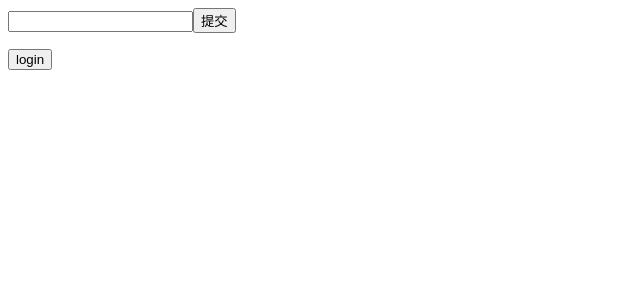
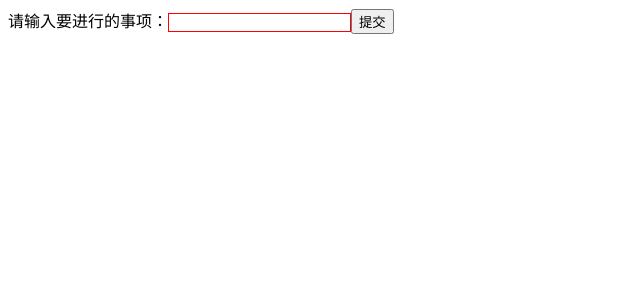
Before and after one commit to henryboom/react_learn, a React (Create React App) app: page / in a window 1280 px wide. Shown: the top 300 px of the page, without its empty margins (0-640 px from the left). Built offline with nearby package versions, Linux system fonts and the light colour scheme.

Commit message:
todoitem

```diff
--- a/src/App.js
+++ b/src/App.js
@@ -5,7 +5,7 @@ function App() {
   return (
     <Fragment>
       <TodoList />
-      <CP />
+      {/* <CP /> */}
     </Fragment>
   );
 }
--- /dev/null
+++ b/src/TodoItem.js
@@ -0,0 +1,27 @@
+import React, { Component } from "react";
+
+class TodoItem extends Component {
+    constructor(props) {
+        super(props);
+        this.handleClick = this.handleClick.bind(this)
+    }
+
+
+    render() {
+        const { content } = this.props;
+
+        return (
+            <div onClick={this.handleClick}>
+                {content}
+            </div>
+        )
+    }
+
+    handleClick() {
+        const { itemDelete, index } = this.props;
+        itemDelete(index)
+    }
+}
+
+
+export default TodoItem;
--- a/src/TodoList.js
+++ b/src/TodoList.js
@@ -1,6 +1,7 @@
 import React, { Component, Fragment } from "react";
 
-
+import "./style.css"; // 3️⃣-①：将当前目录下的 CSS 样式引入；
+import TodoItem from "./TodoItem";
 //传统的类编程
 class TodoList extends Component {
 
@@ -25,16 +26,44 @@ class TodoList extends Component {
             // ❗️❗️❗️貌似应该这样写，但……请保存代码查看页面报错！
             <Fragment>
                 <div>
-                    <input value={this.state.inputValue} onChange={this.handleInputChange.bind(this)} />
+
+                    <label htmlFor="insertArea">请输入要进行的事项：</label>
+                    {/* ❌1️⃣根据前置知识，我们貌似能很快写出满足需求的代码； */}
+                    <input
+                        id="insertArea"
+
+                        className="input"
+                        value={this.state.inputValue}
+                        onChange={this.handleInputChange.bind(this)}
+                    />
                     <button onClick={this.handleBtnClick.bind(this)}>提交</button>
                 </div>
-                <ul onClick={this.handleItemDelete.bind(this)}>
+                {/* <ul onClick={this.handleItemDelete.bind(this)}>
                     {this.state.list.map((item, index) => (
                         <li key={index} data-index={index}>{item} {index}</li>
                     ))}
+                </ul> */}
+                <ul>
+                    {this.getTodoItem()}
                 </ul>
+
             </Fragment>
         )
+    }
+
+
+    getTodoItem() {
+        return this.state.list.map((item, index) => {
+            return (
+                <TodoItem
+                    key={index}
+
+                    content={item}
+                    index={index}
+                    itemDelete={this.handleItemDelete1.bind(this)}
+                />
+            )
+        })
     }
 
 
@@ -54,7 +83,7 @@ class TodoList extends Component {
         })
     }
 
-    //删除某一项
+    //删除某一项,(对于事件委托)
     handleItemDelete(e) {
         // 事件委托：判断点击的是否是 li 元素
         if (e.target.tagName.toLowerCase() === 'li') {
@@ -66,6 +95,23 @@ class TodoList extends Component {
             });
         }
     }
+
+
+    //监听每一个元素项
+    handleItemDelete1(index) {
+        const list = [...this.state.list]
+        /*
+        ❎-⑨：用 prevState 来代替
+     数据“修改前”的状态；
+                */
+
+        list.splice(index, 1)
+        this.setState({ // ❎-⑧：新版 React 提倡我们用“传入函数”的形式修改“数据项”；
+            list: list
+        }
+        )
+    }
+
 }
 
 export default TodoList;
--- /dev/null
+++ b/src/style.css
@@ -0,0 +1,3 @@
+.input {
+    border: 1px solid red;
+}
```
